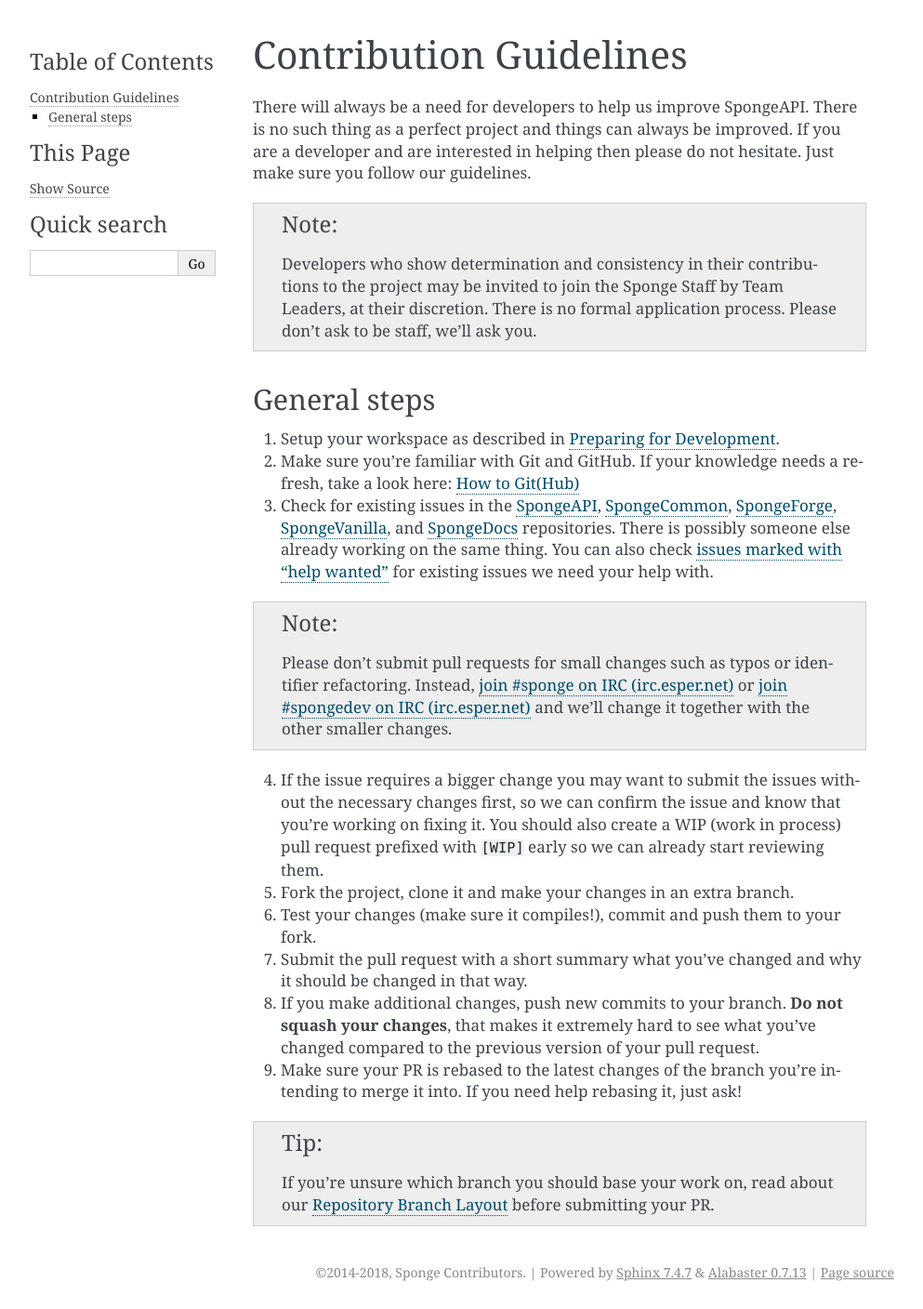
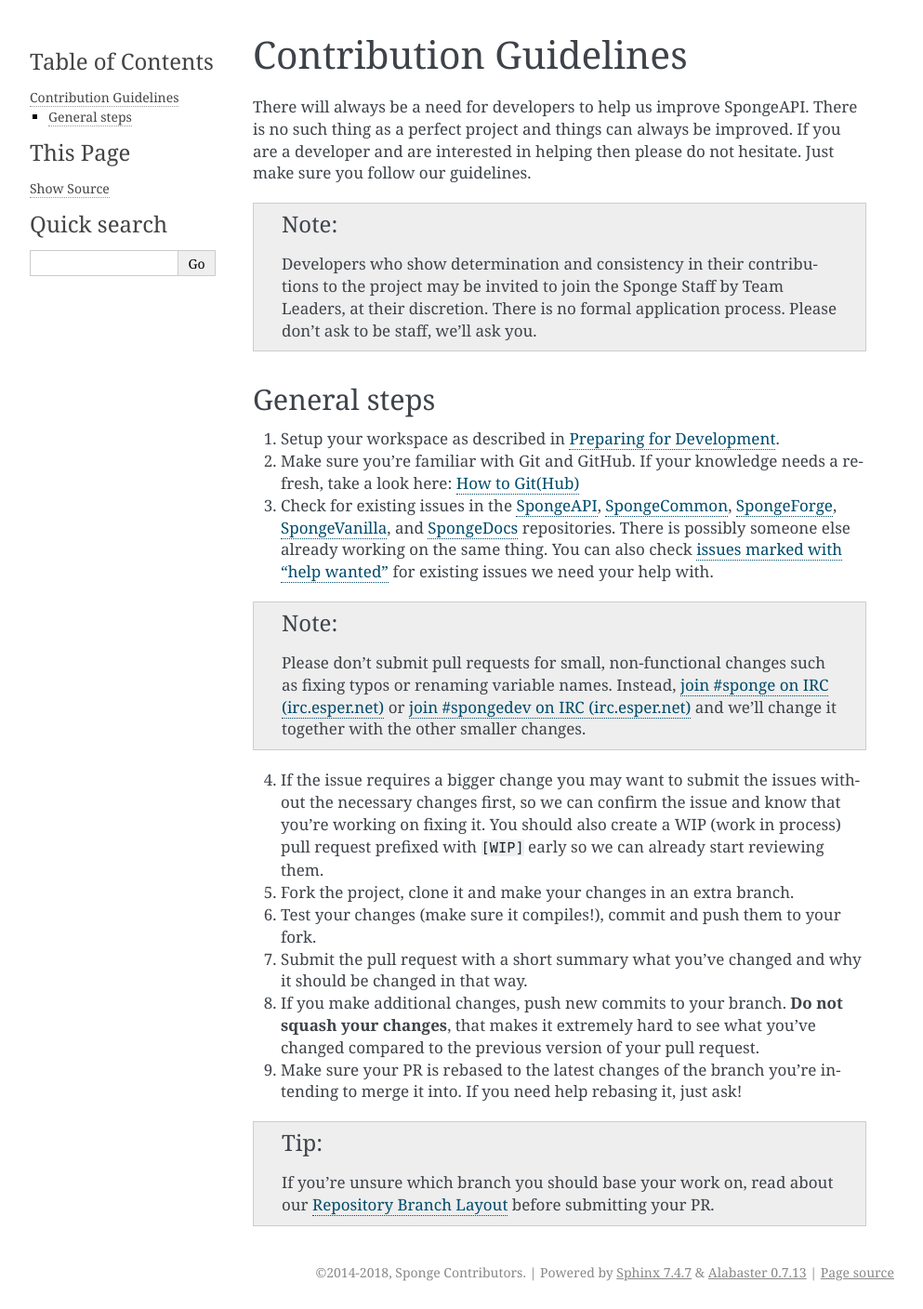
Before and after one commit to SpongePowered/SpongeDocs, a Sphinx documentation site: the page built from source/contributing/guidelines.rst, in a window 1280 px wide. Shown: the whole page at 93% size, without its empty margins (148-1141 px from the left). Built offline with Sphinx 7.4.7, drawn with Linux system fonts in a browser that asks for light colours; pages that are not in the unit, such as notebooks, are missing from menus.

Commit message:
Simplify a little of the language

```diff
--- a/source/contributing/guidelines.rst
+++ b/source/contributing/guidelines.rst
@@ -28,7 +28,7 @@
    issues we need your help with.
 
 .. note::
-    Please don't submit pull requests for small changes such as typos or identifier refactoring. Instead, `join #sponge on IRC (irc.esper.net)
+    Please don't submit pull requests for small, non-functional changes such as fixing typos or renaming variable names. Instead, `join #sponge on IRC (irc.esper.net)
     <https://webchat.esper.net/?channels=sponge>`_ or `join #spongedev on IRC (irc.esper.net)
     <https://webchat.esper.net/?channels=spongedev>`_ and we'll change it together with the other smaller changes.
 
```
